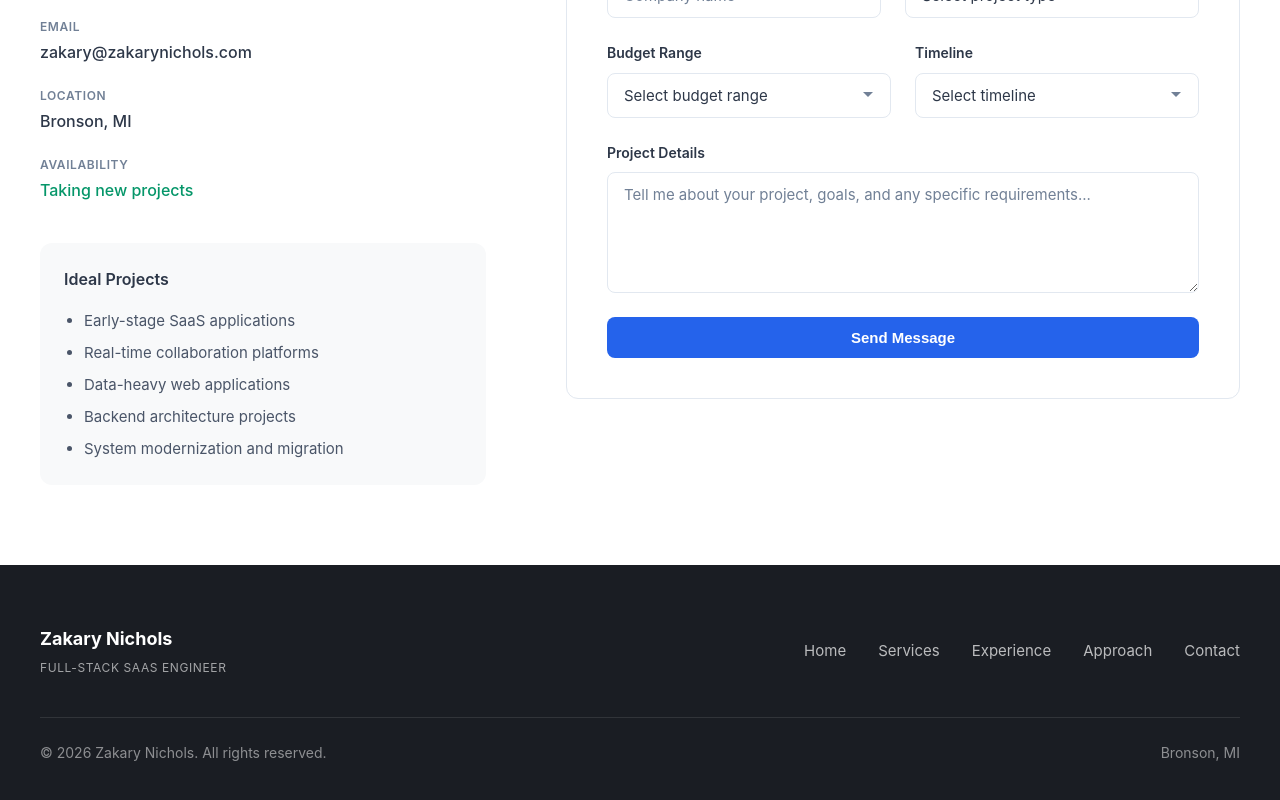
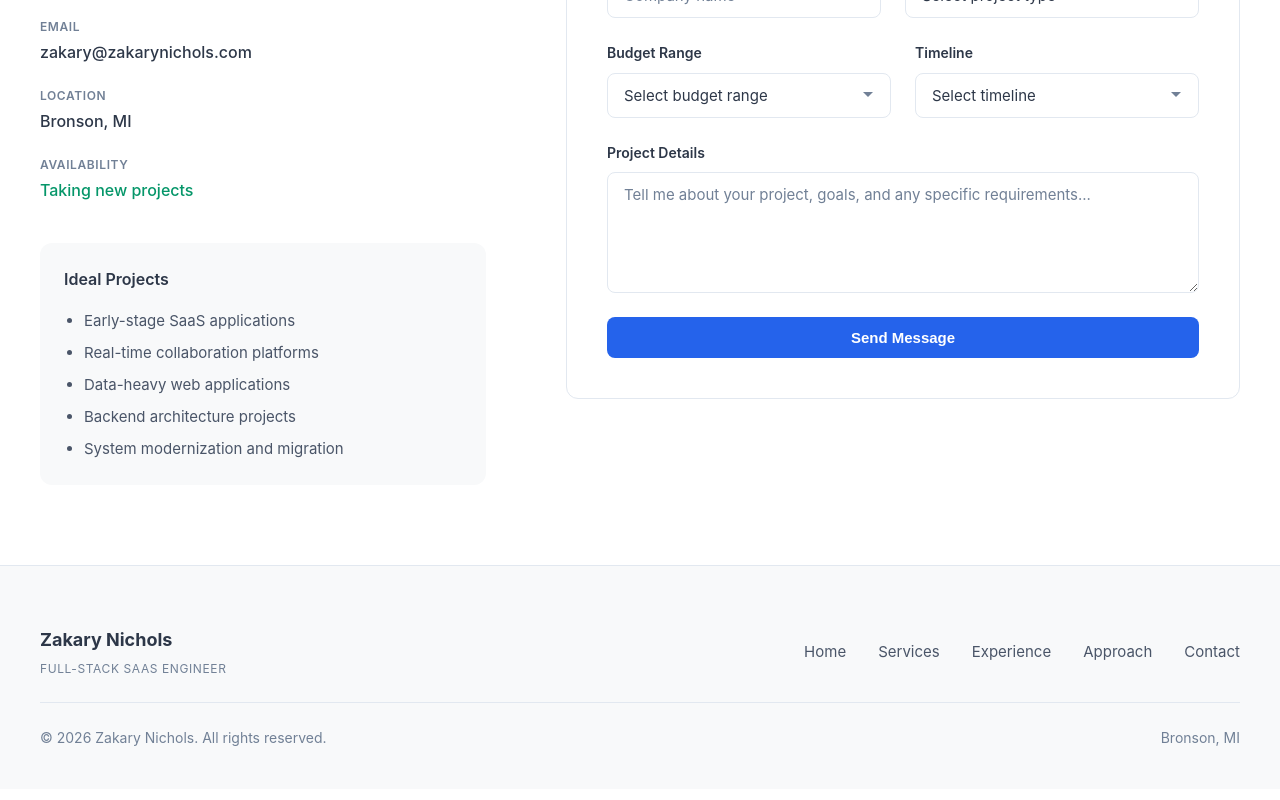
Before and after one commit to zakarynichols/zakarynichols.github.io, a React (Vite) app: page / in a window 1280 px wide. Shown: the part 5725-6525 px from the top of the page. Built offline with nearby package versions, Linux system fonts and the light colour scheme.

Commit message:
update light mode

```diff
--- a/src/index.css
+++ b/src/index.css
@@ -945,8 +945,9 @@ section {
 
 /* Footer */
 .footer {
-  background: var(--color-bg-dark);
-  color: var(--color-text-inverse);
+  background: var(--color-bg-alt);
+  border-top: 1px solid var(--color-border);
+  color: var(--color-text);
   padding: 60px 24px 40px;
   margin-top: auto;
 }
@@ -960,8 +961,8 @@ section {
   display: flex;
   justify-content: space-between;
   align-items: center;
-  padding-bottom: 40px;
-  border-bottom: 1px solid rgba(255, 255, 255, 0.1);
+  padding-bottom: 24px;
+  border-bottom: 1px solid var(--color-border);
 }
 
 .footer-brand {
@@ -973,11 +974,12 @@ section {
 .footer-logo {
   font-weight: 700;
   font-size: 1.125rem;
+  color: var(--color-text);
 }
 
 .footer-tagline {
   font-size: 0.75rem;
-  color: rgba(255, 255, 255, 0.6);
+  color: var(--color-text-muted);
   text-transform: uppercase;
   letter-spacing: 0.05em;
 }
@@ -988,13 +990,13 @@ section {
 }
 
 .footer-nav a {
-  color: rgba(255, 255, 255, 0.7);
+  color: var(--color-text-light);
   font-size: 0.9375rem;
   transition: color var(--transition);
 }
 
 .footer-nav a:hover {
-  color: var(--color-text-inverse);
+  color: var(--color-primary);
 }
 
 .footer-bottom {
@@ -1006,11 +1008,42 @@ section {
 
 .footer-copyright {
   font-size: 0.875rem;
-  color: rgba(255, 255, 255, 0.5);
+  color: var(--color-text-muted);
 }
 
 .footer-location {
   font-size: 0.875rem;
+  color: var(--color-text-muted);
+}
+
+html.dark .footer {
+  background: var(--color-bg-dark);
+  border-color: var(--color-border);
+  color: var(--color-text-inverse);
+}
+
+html.dark .footer-content {
+  border-bottom-color: var(--color-border);
+}
+
+html.dark .footer-logo {
+  color: var(--color-text-inverse);
+}
+
+html.dark .footer-tagline {
+  color: rgba(255, 255, 255, 0.6);
+}
+
+html.dark .footer-nav a {
+  color: rgba(255, 255, 255, 0.7);
+}
+
+html.dark .footer-nav a:hover {
+  color: var(--color-primary);
+}
+
+html.dark .footer-copyright,
+html.dark .footer-location {
   color: rgba(255, 255, 255, 0.5);
 }
 
```
